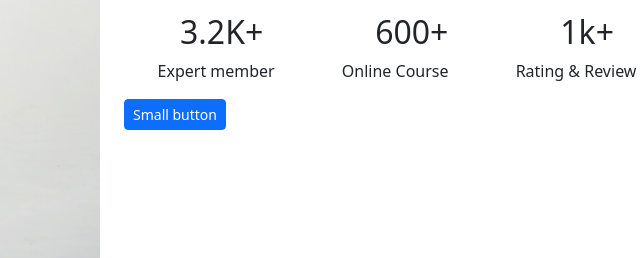
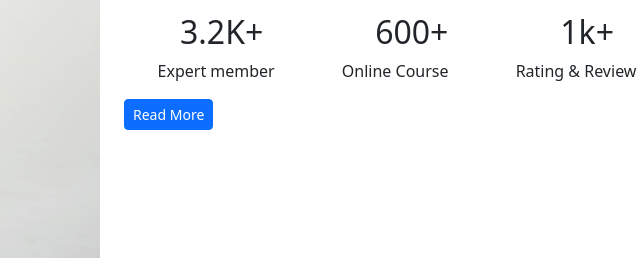
Before and after one commit to Farhadhossain1/EDTech-website, a plain HTML site: page index.html in a window 1280 px wide. Shown: the part 2049-2307 px from the top of the page, 528-1168 px from the left. Drawn offline with nearby package versions, Linux system fonts and the light colour scheme.

Commit message:
button name

```diff
--- a/index.html
+++ b/index.html
@@ -257,7 +257,7 @@
                     <p>Online Course</p>
                     <p>Rating & Review</p>
                   </div>
-                    <button type="button" class="btn btn-primary btn-sm ">Small button</button>
+                    <button type="button" class="btn btn-primary btn-sm ">Read More</button>
             </div>
           </div>
         </section>
```
